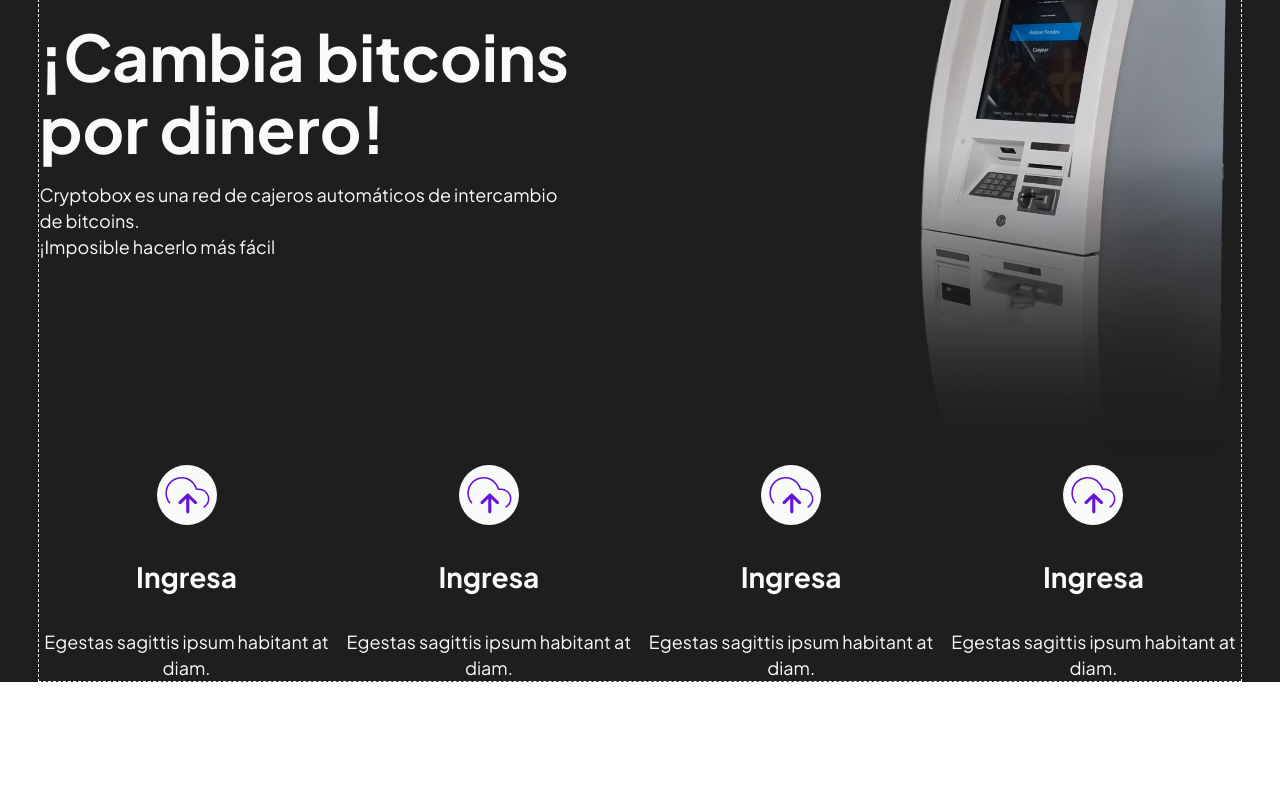
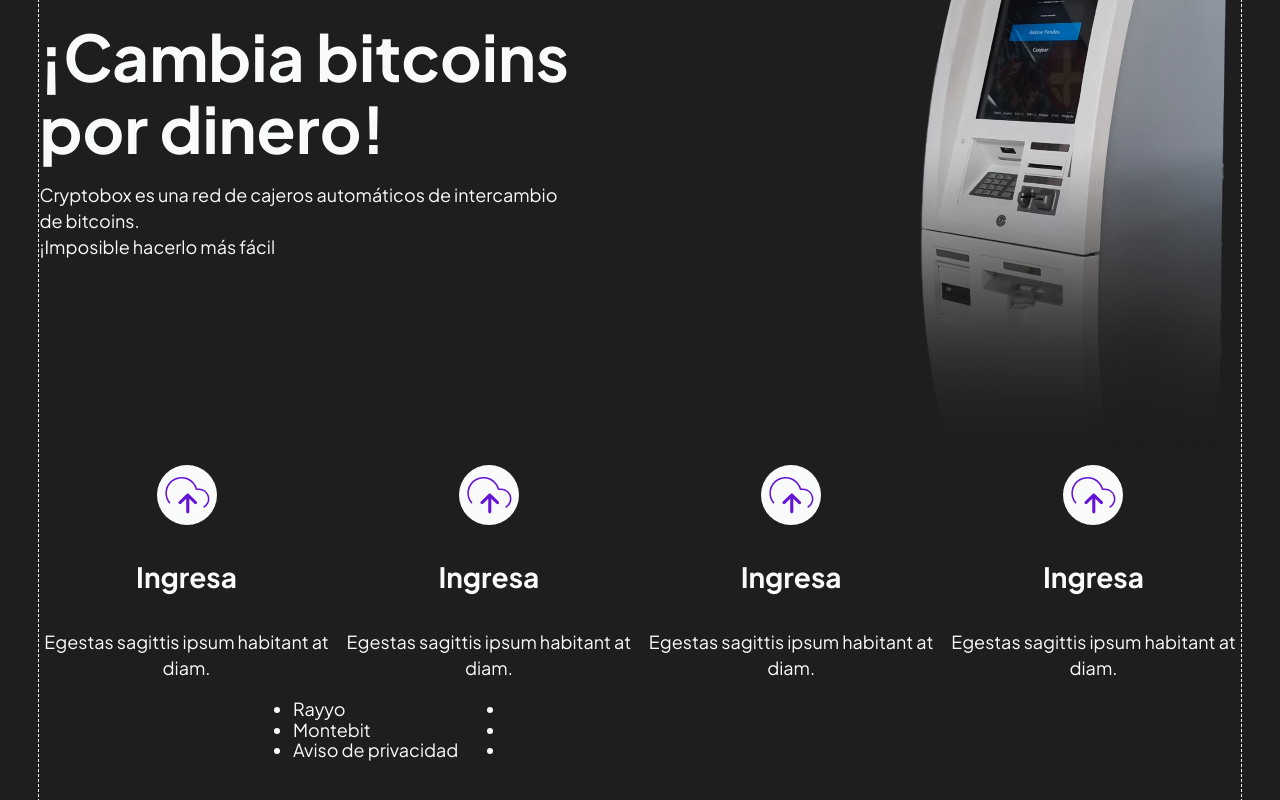
Before and after one commit to Lariicsa/mont-cryptobox, a Vue app: page / in a window 1280 px wide. Shown: the part 256-1056 px from the top of the page. Before the commit the page ends 938 px from the top, so only its background shows below. Built offline with nearby package versions, Linux system fonts and the light colour scheme.

Commit message:
Create footer component

```diff
--- a/src/App.vue
+++ b/src/App.vue
@@ -12,11 +12,13 @@
           :key="item.title"
         />
       </Grid>
+      <Footer logo="" :items="footerItems" :social="footerSocial" />
     </div>
   </div>
 </template>
 
 <script>
+import Footer from "@/components/Footer.vue";
 import Grid from "@/components/Grid.vue";
 import Header from "@/components/Header.vue";
 import HeroImage from "@/components/HeroImage.vue";
@@ -25,6 +27,7 @@ import DATA from "./data";
 export default {
   name: "App",
   components: {
+    Footer,
     Grid,
     Header,
     HeroImage,
@@ -36,6 +39,8 @@ export default {
       topMenuList: DATA.topNavigation,
       heroImageData: DATA.heroImage,
       icons: DATA.iconText,
+      footerItems: DATA.footer.items,
+      footerSocial: DATA.footer.social,
     };
   },
 
--- a/src/components/Footer.vue
+++ b/src/components/Footer.vue
@@ -0,0 +1,40 @@
+<template>
+  <div class="footer">
+    <Grid columns="repeat(3, 1fr)">
+      <div class="footer__logo"></div>
+      <ul class="footer__list">
+        <li class="footer__item" v-for="item in items" :key="item.id">
+          {{ item.name }}
+        </li>
+      </ul>
+      <ul class="footer__social">
+        <li
+          :class="`footer__net ${net.name}`"
+          v-for="net in social"
+          :key="net.id"
+        ></li>
+      </ul>
+    </Grid>
+  </div>
+</template>
+<script>
+import Grid from "@/components/Grid.vue";
+
+export default {
+  name: "Footer",
+  components: {
+    Grid,
+  },
+  props: {
+    logo: {
+      type: String,
+    },
+    items: {
+      type: Array,
+    },
+    social: {
+      type: Array,
+    },
+  },
+};
+</script>
--- a/src/data/index.js
+++ b/src/data/index.js
@@ -45,4 +45,35 @@ export default {
       icon: "upload",
     },
   ],
+
+  footer: {
+    items: [
+      {
+        id: "cryp01",
+        name: "Rayyo",
+      },
+      {
+        id: "cryp02",
+        name: "Montebit",
+      },
+      {
+        id: "cryp03",
+        name: "Aviso de privacidad",
+      },
+    ],
+    social: [
+      {
+        id: "net01",
+        name: "youtube",
+      },
+      {
+        id: "net02",
+        name: "twitter",
+      },
+      {
+        id: "net03",
+        name: "facebook",
+      },
+    ],
+  },
 };
--- /dev/null
+++ b/src/scss/components/footer.scss
@@ -0,0 +1,5 @@
+.footer {
+  display: flex;
+  height: 16rem;
+  width: 100%;
+}
--- a/src/scss/index.scss
+++ b/src/scss/index.scss
@@ -8,6 +8,7 @@
 @import "shared/global.scss";
 
 //components
+@import "components/footer.scss";
 @import "components/header.scss";
 @import "components/heroimage.scss";
 @import "components/iconimage.scss";
```
